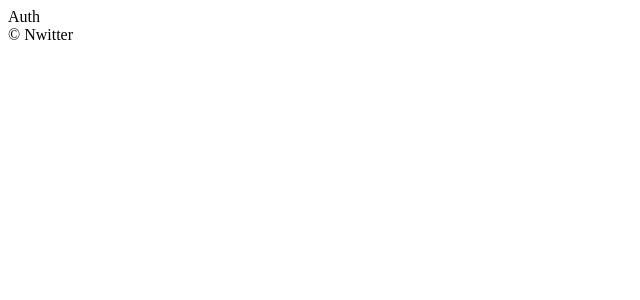
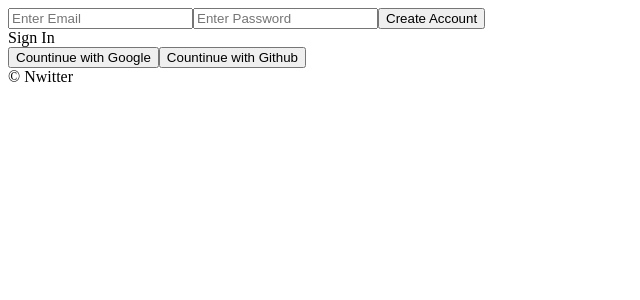
Before and after one commit to tmddkjung/nwitter, a React (Create React App) app: page /#/ in a window 1280 px wide. Shown: the top 300 px of the page, without its empty margins (0-640 px from the left). Built offline with nearby package versions, Linux system fonts and the light colour scheme; no server answers.

Commit message:
Sign in or Create new account

```diff
--- a/src/components/App.js
+++ b/src/components/App.js
@@ -1,17 +1,34 @@
-import React, { useState } from "react";
+import React, { useState, useEffect } from "react";
 import AppRouter from "components/Router";
 
 import { authService } from "fbase";
 
 function App() {
-  const [isLoggedIn, setIsLoggedIn] = useState(authService.currentUser)
+    const [init, setInit] = useState(false);
 
-  return (
-      <>
-        <AppRouter isLoggedIn={isLoggedIn}/>
-        <footer>&copy; Nwitter</footer>
-      </>
-  );
+    const [isLoggedIn, setIsLoggedIn] = useState(false);
+
+    useEffect(()=>{
+        authService.onAuthStateChanged((user)=>{
+            if(user){
+                setIsLoggedIn(true)
+            } else {
+                setIsLoggedIn(false);
+            }
+            setInit(true)
+        })
+    }, [])
+
+    return (
+        <>
+            {
+                init
+                    ? <AppRouter isLoggedIn={isLoggedIn}/>
+                    : "Initializing..."
+            }
+            <footer>&copy; Nwitter</footer>
+        </>
+    );
 }
 
 export default App;
--- a/src/routes/Auth.js
+++ b/src/routes/Auth.js
@@ -1,5 +1,57 @@
-import React from "react";
+import React, { useState } from "react";
+import { authService } from "fbase";
 
-const Auth = () => <span>Auth</span>
+const Auth = () => {
+    const [email, setEmail] = useState("");
+    const [password, setPassword] = useState("");
+    const [newAccount, setNewAccount] = useState(true);
+    const [error, setError] = useState("");
+
+    const onChange = (event) => {
+        let { target : {name, value} } = event;
+
+        if(name === 'email') setEmail(value)
+        else if(name === 'password') setPassword(value)
+    }
+
+    const toggleAccount = () => setNewAccount((prev)=>!prev)
+    const onSubmit = async (event) => {
+        event.preventDefault();
+        try{
+            let data;
+            if(newAccount){
+                // create new account
+                data = await authService.createUserWithEmailAndPassword(email, password)
+            } else {
+                // login
+                data = await authService.signInWithEmailAndPassword(email, password)
+            }
+            console.log("Data: ", data)
+        }catch (error){
+            setError(error.message)
+            console.log("Error: ", error)
+        }
+    }
+
+    return <div>
+        <form onSubmit={onSubmit}>
+            <input type={"email"} name={"email"} value={email} placeholder={"Enter Email"} required={true} onChange={onChange}/>
+            <input type={"password"} name={"password"} value={password} placeholder={"Enter Password"} required={true} onChange={onChange}/>
+            <input type={"submit"} value={newAccount ? "Create Account": "Sign In"}/>
+            <div>
+                <span style={{color:'red'}}>{error}</span>
+            </div>
+        </form>
+        <span onClick={toggleAccount}>
+            {
+                newAccount ? "Sign In" : "Create New Account"
+            }
+        </span>
+        <div>
+            <button>Countinue with Google</button>
+            <button>Countinue with Github</button>
+        </div>
+    </div>
+}
 
 export default Auth;
```
